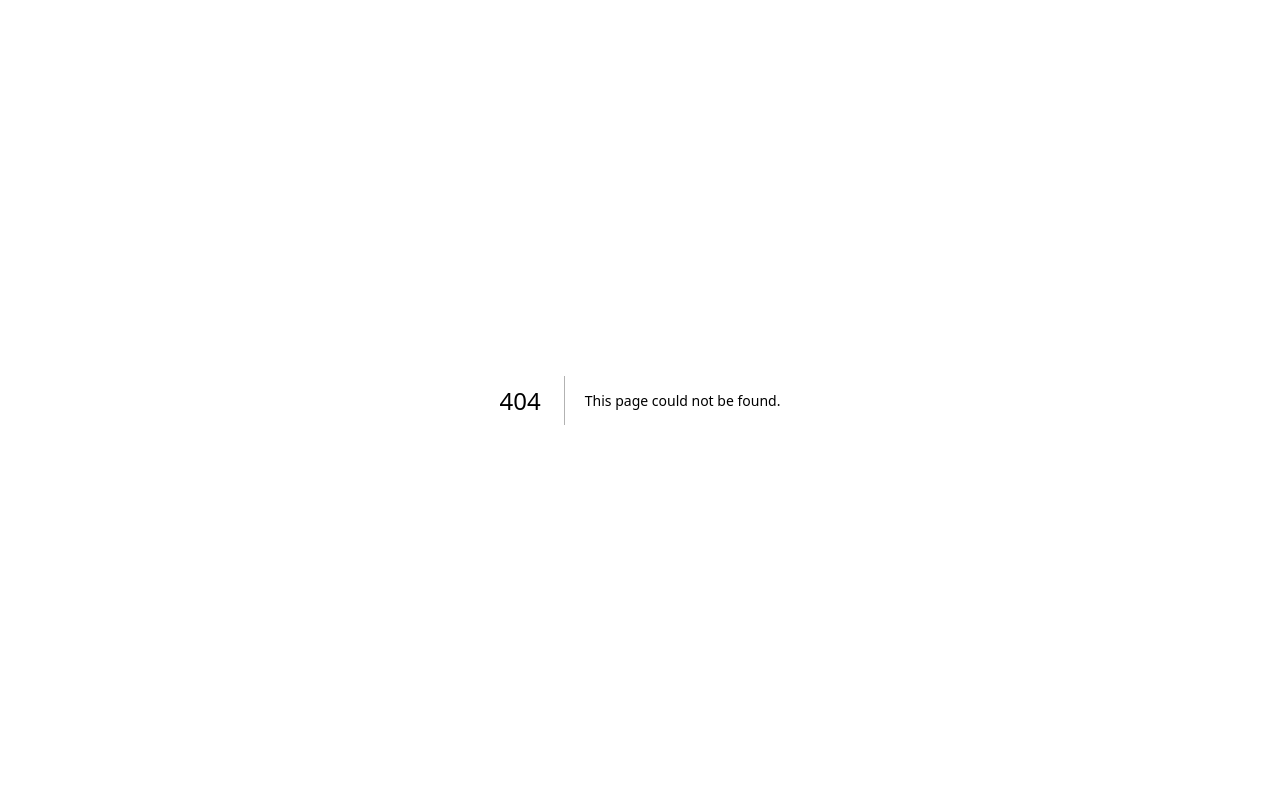
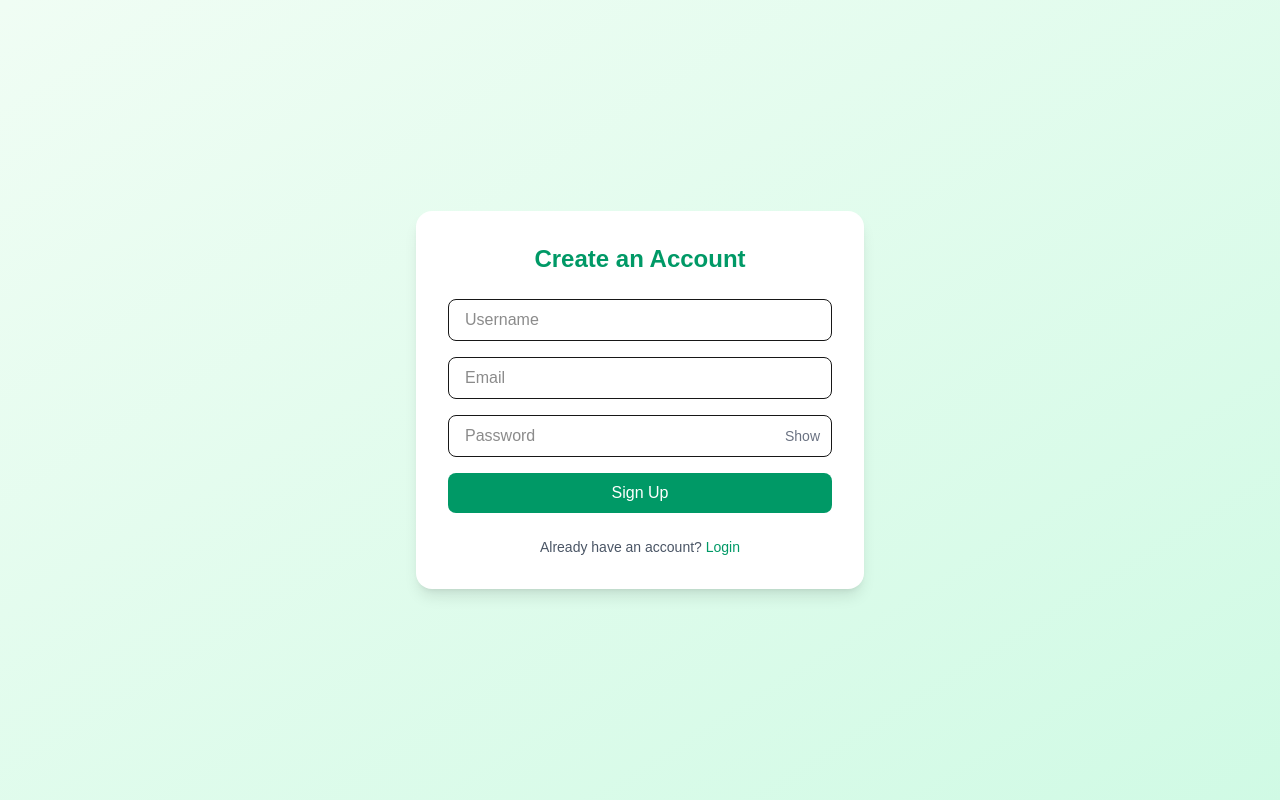
Before and after one commit to qurrahazam/auth-system2, a Next.js app: page /signup in a window 1280 px wide. Before the commit this address had no page. Built offline with nearby package versions, Linux system fonts and the light colour scheme.

Commit message:
ADDED: signup ui

```diff
--- /dev/null
+++ b/src/app/(auth)/signup/page.tsx
@@ -0,0 +1,94 @@
+"use client";
+
+import { useState } from "react";
+import { useRouter } from "next/navigation";
+
+export default function SignupPage() {
+  const router = useRouter();
+  const [username, setUsername] = useState("");
+  const [email, setEmail] = useState("");
+  const [password, setPassword] = useState("");
+  const [error, setError] = useState("");
+  const [showPassword, setShowPassword] = useState(false);
+
+  const handleSignup = async (e: React.FormEvent) => {
+    e.preventDefault();
+
+    const res = await fetch("/api/auth/signup", {
+      method: "POST",
+      headers: { "Content-Type": "application/json" },
+      body: JSON.stringify({ username, email, password }),
+    });
+
+    if (res.ok) {
+      router.push("/login");
+    } else {
+      const data = await res.json();
+      setError(data.error || "Signup failed");
+    }
+  };
+
+  return (
+    <div className="min-h-screen flex items-center justify-center bg-gradient-to-br from-green-50 to-emerald-100">
+      <div className="w-full max-w-md bg-white rounded-2xl shadow-lg p-8">
+        <h1 className="text-2xl font-bold text-center text-emerald-600 mb-6">
+          Create an Account
+        </h1>
+
+        <form onSubmit={handleSignup} className="flex flex-col gap-4">
+          <input
+            type="text"
+            placeholder="Username"
+            value={username}
+            onChange={(e) => setUsername(e.target.value)}
+            required
+            className="px-4 py-2 border rounded-lg focus:ring-2 focus:ring-emerald-400 outline-none"
+          />
+
+          <input
+            type="email"
+            placeholder="Email"
+            value={email}
+            onChange={(e) => setEmail(e.target.value)}
+            required
+            className="px-4 py-2 border rounded-lg focus:ring-2 focus:ring-emerald-400 outline-none"
+          />
+
+          <div className="relative">
+            <input
+              type={showPassword ? "text" : "password"}
+              placeholder="Password"
+              value={password}
+              onChange={(e) => setPassword(e.target.value)}
+              required
+              className="w-full px-4 py-2 border rounded-lg focus:ring-2 focus:ring-emerald-400 outline-none pr-10"
+            />
+            <button
+              type="button"
+              onClick={() => setShowPassword(!showPassword)}
+              className="absolute right-3 top-1/2 -translate-y-1/2 text-gray-500 hover:text-emerald-600 text-sm"
+            >
+              {showPassword ? "Hide" : "Show"}
+            </button>
+          </div>
+
+          <button
+            type="submit"
+            className="bg-emerald-600 text-white py-2 rounded-lg hover:bg-emerald-700 transition"
+          >
+            Sign Up
+          </button>
+        </form>
+
+        {error && <p className="text-red-500 text-sm mt-3 text-center">{error}</p>}
+
+        <p className="text-gray-600 text-sm text-center mt-6">
+          Already have an account?{" "}
+          <a href="/login" className="text-emerald-600 font-medium hover:underline">
+            Login
+          </a>
+        </p>
+      </div>
+    </div>
+  );
+}
```
